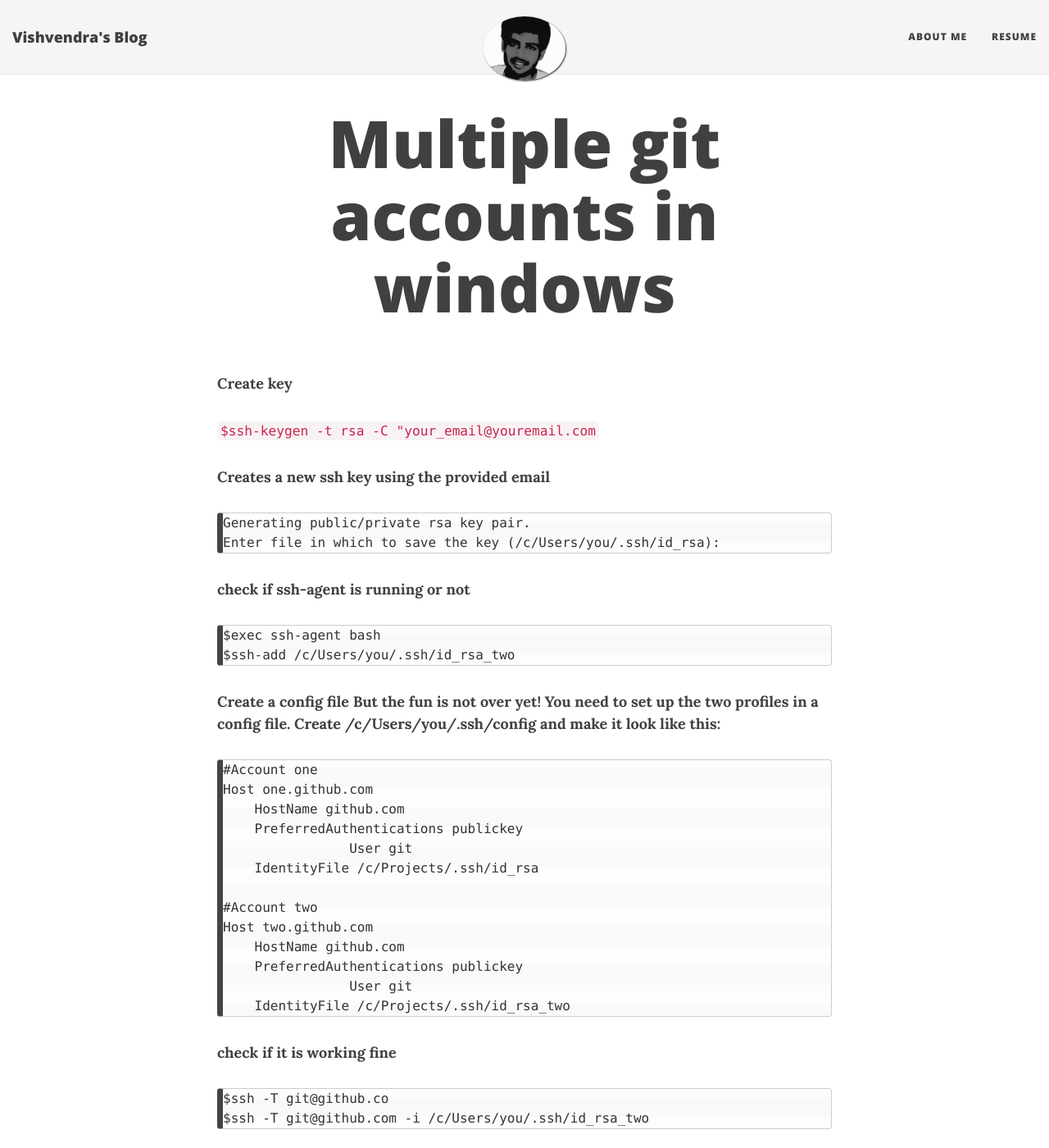
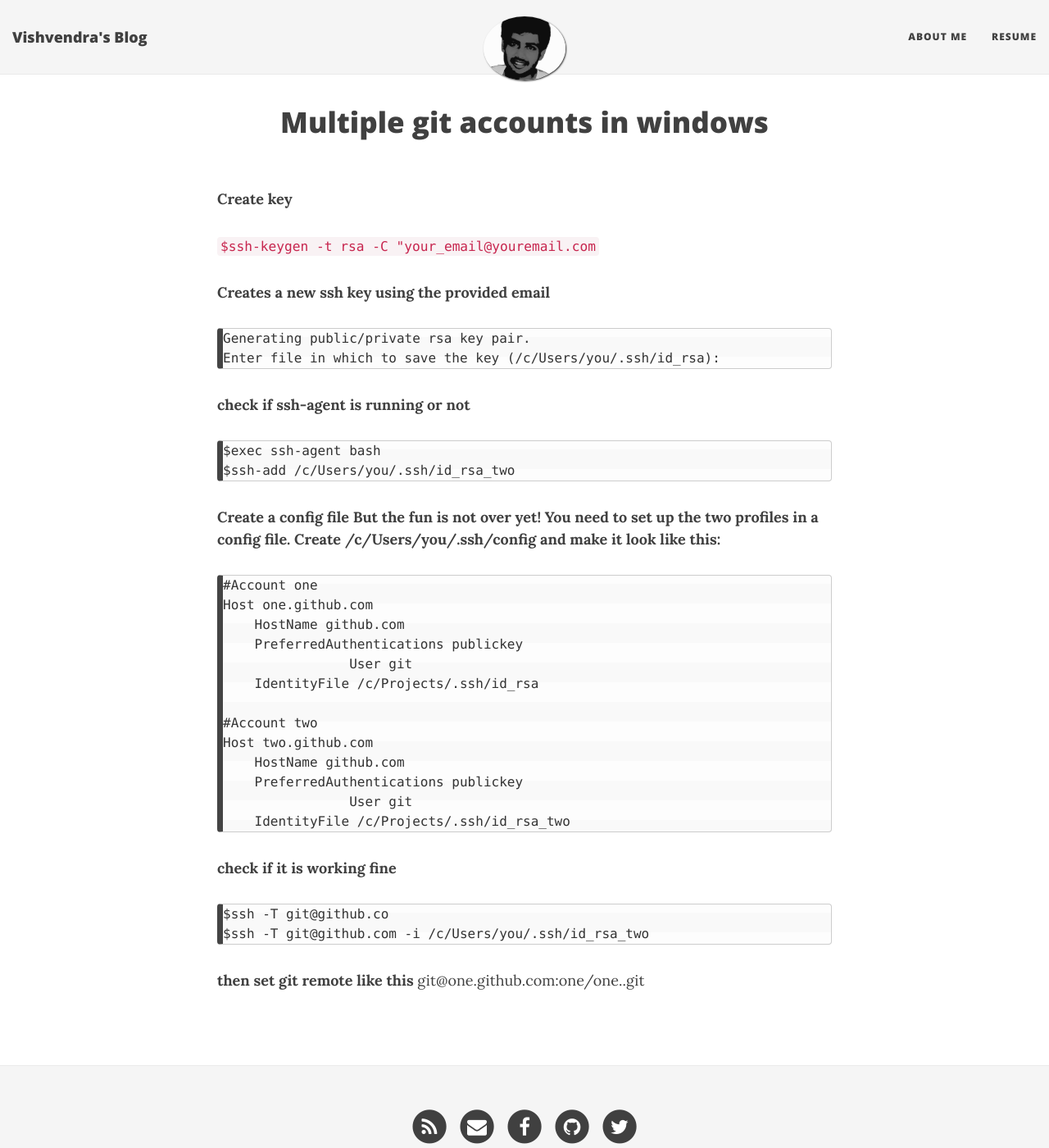
Before and after one commit to vishvendrasingh/vishvendrasingh.github.io, a Jekyll site: the page built from _posts/2018-05-26-multiple-git-accounts-in-windows.md, in a window 1280 px wide and 1400 px high. Shown: the whole window at 82% size. Built offline with Jekyll 4.4.1, drawn with Linux system fonts in a browser that asks for light colours; nearby versions of some CDN libraries.

Commit message:
new post edit and css

````diff
--- a/_posts/2018-05-26-multiple-git-accounts-in-windows.md
+++ b/_posts/2018-05-26-multiple-git-accounts-in-windows.md
@@ -48,3 +48,6 @@ Host two.github.com
 $ssh -T git@github.co
 $ssh -T git@github.com -i /c/Users/you/.ssh/id_rsa_two
 ```
+
+**then set git remote like this**
+git@one.github.com:one/one..git
--- a/css/main.css
+++ b/css/main.css
@@ -470,7 +470,7 @@ footer .theme-by {
 }
 .intro-header .page-heading h1 {
   margin-top: 0;
-  font-size: 50px;
+  font-size: 35px;
 }
 .intro-header .post-heading h1 {
   margin-top: 0;
@@ -523,10 +523,10 @@ footer .theme-by {
     padding: 150px 0;
   }
   .intro-header .page-heading h1 {
-    font-size: 80px;
+    font-size: 35px;
   }
   .intro-header .post-heading h1 {
-    font-size: 50px;
+    font-size: 35px;
   }
   .intro-header.big-img .img-desc {
     font-size: 14px;
````
